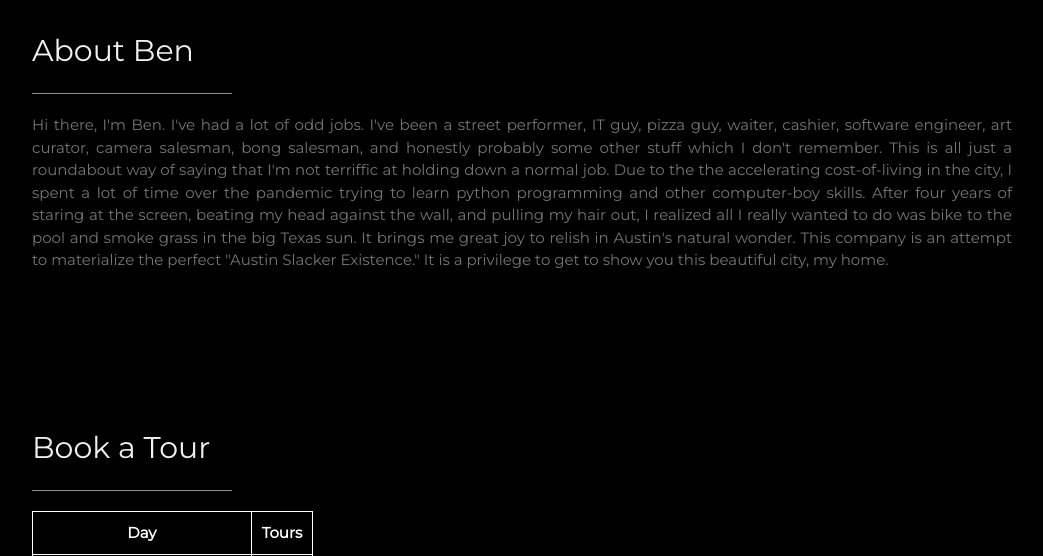
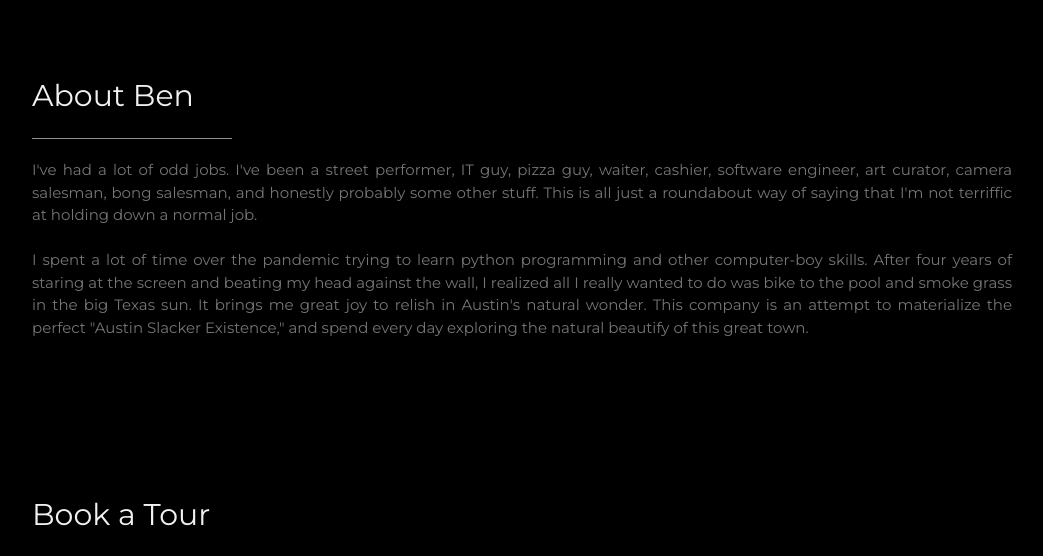
Before and after one commit to bencarneiro/biketours, a Django app: page / in a window 1280 px wide. Shown: the part 2293-2849 px from the top of the page, without its empty margins (178-1221 px from the left). Run offline with Django 4.2, Linux system fonts and the light colour scheme; data that the repository does not hold is empty.

Commit message:
fix home page

```diff
--- a/app/backend/templates/home.html
+++ b/app/backend/templates/home.html
@@ -80,7 +80,7 @@ table, th, td {
   <div class="w3-content w3-justify w3-text-grey w3-padding-64" id="about">
     <h2 class="w3-text-light-grey">Beers, Bikes, Barton Springs</h2>
     <hr style="width:200px" class="w3-opacity">
-    <p> Austin has more entertainment options than you can shake a stick at, but I think the nicest way to see the city is on the trails. Come and hang out like the locals do: We bake in the sun, and then we dip in the water, and then we repeat, every day, potentially forever.  Come ride bikes among the trees, the creeks, and rivers. My main tour is a laid-back cruise, down the Shoal Creek Trail, through Pease Park, over Lady Bird Lake, up Barton Creek, and to the Barton Springs Pool, where we'll have a light picnic and some cold beer. Whether it's winter or summer, you'll have the opportunity to jump in the pool for a while before we pack up and ride back uptown. This no-cars, no-worries cruise is everything I love about Austin, encapsulated in an afternoon of fun in the sun.
+    <p> Austin has more entertainment options than you can shake a stick at, but I think the nicest way to see the city is on our trail network. Come and hang out like the locals do: We bake in the sun, and then we dip in the water, and then we repeat, every day, potentially forever. Come ride bikes among the trees, the creeks, and rivers. <br><br>My main tour is a laid-back cruise, down the Shoal Creek Trail, through Pease Park, over Lady Bird Lake, up Barton Creek, and to the Barton Springs Pool, where we'll have a light picnic and some cold beer. Whether it's winter or summer, you'll have the opportunity to jump in the pool for a while before we pack up and ride back uptown. This no-cars, no-worries cruise is everything I love about Austin, encapsulated in an afternoon of fun in the sun.
     </p>
     <!-- <img src="/static/selfie_mopac.jpg" style="width:100%"> -->
   </div>
@@ -90,7 +90,7 @@ table, th, td {
   <div class="w3-content w3-justify w3-text-grey w3-padding-64" id="about">
     <h2 class="w3-text-light-grey">About Ben</h2>
     <hr style="width:200px" class="w3-opacity">
-    <p> Hi there, I'm Ben. I've had a lot of odd jobs. I've been a street performer, IT guy, pizza guy, waiter, cashier, software engineer, art curator, camera salesman, bong salesman, and honestly probably some other stuff which I don't remember. This is all just a roundabout way of saying that I'm not terriffic at holding down a normal job. Due to the the accelerating cost-of-living in the city, I spent a lot of time over the pandemic trying to learn python programming and other computer-boy skills. After four years of staring at the screen, beating my head against the wall, and pulling my hair out, I realized all I really wanted to do was bike to the pool and smoke grass in the big Texas sun. It brings me great joy to relish in Austin's natural wonder. This company is an attempt to materialize the perfect "Austin Slacker Existence." It is a privilege to get to show you this beautiful city, my home.
+    <p> I've had a lot of odd jobs. I've been a street performer, IT guy, pizza guy, waiter, cashier, software engineer, art curator, camera salesman, bong salesman, and honestly probably some other stuff. This is all just a roundabout way of saying that I'm not terriffic at holding down a normal job. <br><br>I spent a lot of time over the pandemic trying to learn python programming and other computer-boy skills. After four years of staring at the screen and beating my head against the wall, I realized all I really wanted to do was bike to the pool and smoke grass in the big Texas sun. It brings me great joy to relish in Austin's natural wonder. This company is an attempt to materialize the perfect "Austin Slacker Existence," and spend every day exploring the natural beautify of this great town.
     </p>
     <!-- <img src="/static/selfie_mopac.jpg" style="width:100%"> -->
   </div>
```
